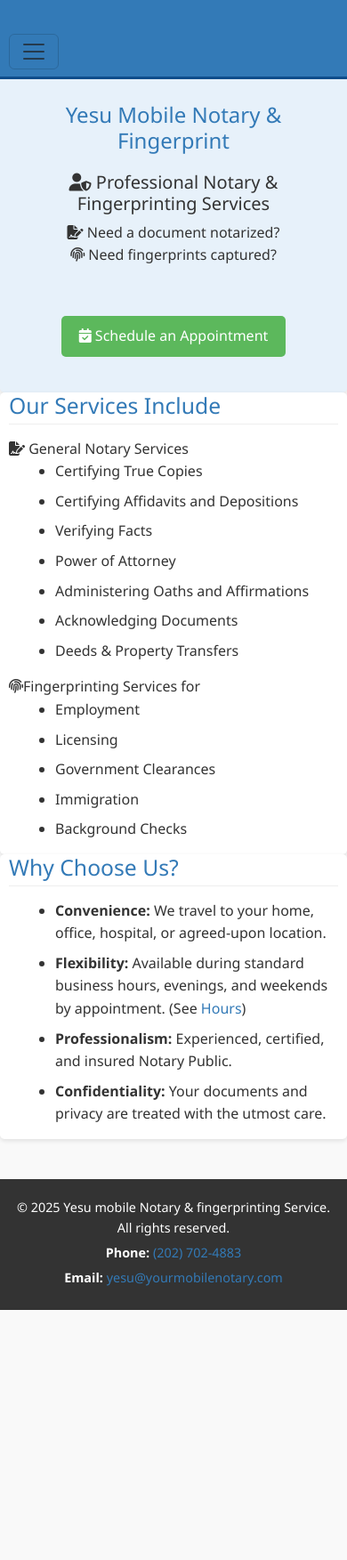
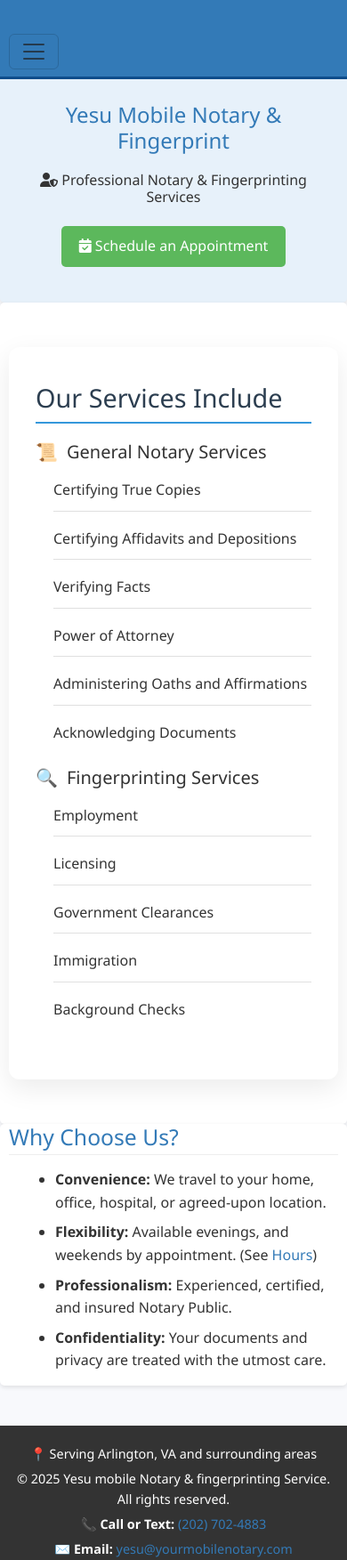
Before and after one commit to dydaniely/MobileNotary, a website: page index.html in a window 390 px wide. Shown: the whole page at 89% size. Before the commit the page ends 1472 px from the top, so only its background shows below. Drawn offline with nearby package versions, Linux system fonts and the light colour scheme.

Commit message:
updated style , footer and  ourserviceIncude section

```diff
--- a/index.html
+++ b/index.html
@@ -22,9 +22,9 @@
 </head>
 <body>
 <header class="header fixed-top">
-  <nav class="navbar navbar-expand-lg navbar-light ">
-    <div class="container">
-<!--      <a class="navbar-brand" href="index.html"></a>-->
+  <nav class="navbar navbar-expand-lg navbar-light">
+    <div class="container pull-left">
+<!--      <a class="navbar-brand" href="index.html">Notary</a>-->
       <button class="navbar-toggler me-auto" type="button" data-bs-toggle="collapse"
               data-bs-target="#navbarMenu" aria-controls="navbarMenu"
               aria-expanded="false" aria-label="Toggle navigation">
@@ -53,12 +53,12 @@
       </div>
 
       <div class="col-md-4">
-        <h5><i class="fas fa-user-shield"></i> Professional Notary & Fingerprinting Services</h5>
-        <p>
-          <i class="fas fa-file-signature"></i> Need a document notarized?<br>
-          <i class="fas fa-fingerprint"></i> Need fingerprints captured?<br>
-          <br>
-        </p>
+        <h6><i class="fas fa-user-shield"></i> Professional Notary & Fingerprinting Services</h6>
+<!--        <p>-->
+<!--          <i class="fas fa-file-signature"></i> Need a document notarized?<br>-->
+<!--          <i class="fas fa-fingerprint"></i> Need fingerprints captured?<br>-->
+<!--          <br>-->
+<!--        </p>-->
         <a href="https://app.acuityscheduling.com/schedule.php?owner=36188701" class="cta-button"> <i class ="fas fa-calendar-check"></i> Schedule an Appointment</a>
       </div>
 
@@ -66,8 +66,9 @@
   </section>
 
   <section id="services" class="container">
+    <div class="services">
     <h2>Our Services Include</h2>
-    <div class="service-header"><i class="fas fa-file-signature"></i> General Notary Services</div>
+    <h5 class="section-title">General Notary Services</h5>
     <ul>
       <li>Certifying True Copies</li>
       <li>Certifying Affidavits and Depositions</li>
@@ -75,9 +76,9 @@
       <li>Power of Attorney</li>
       <li>Administering Oaths and Affirmations</li>
       <li>Acknowledging Documents</li>
-      <li>Deeds & Property Transfers</li>
+
     </ul>
-    <div class="service-header"> <i class="fas fa-fingerprint"> </i>Fingerprinting Services for  </div>
+    <h5 class="section-title fingerprint">Fingerprinting Services </h5>
     <ul>
       <li>Employment</li>
       <li>Licensing</li>
@@ -85,14 +86,14 @@
       <li>Immigration</li>
       <li>Background Checks</li>
     </ul>
-
+    </div>
   </section>
 
   <section id="why-choose-us" class="container">
     <h2>Why Choose Us?</h2>
     <ul>
       <li><strong>Convenience:</strong> We travel to your home, office, hospital, or agreed-upon location.</li>
-      <li><strong>Flexibility:</strong> Available during standard business hours, evenings, and weekends by appointment. (See <a href="mns-html/hours.html">Hours</a>)</li>
+      <li><strong>Flexibility:</strong> Available   evenings, and weekends by appointment. (See <a href="mns-html/hours.html">Hours</a>)</li>
       <li><strong>Professionalism:</strong> Experienced, certified, and insured Notary Public.</li>
       <li><strong>Confidentiality:</strong> Your documents and privacy are treated with the utmost care.</li>
     </ul>
@@ -101,9 +102,10 @@
 
 <footer>
   <div class="container">
+    <p>📍 Serving Arlington, VA and surrounding areas</p>
     <p>© 2025 Yesu mobile Notary & fingerprinting Service. All rights reserved.</p>
-    <p><strong>Phone:</strong> <a href="tel:+12027024883">(202) 702-4883</a></p>
-    <p><strong>Email:</strong> <a href="mailto:yesu@notaryserce.com">yesu@yourmobilenotary.com</a></p>
+    <p><strong>📞 Call or Text: </strong> <a href="tel:+12027024883">(202) 702-4883</a></p>
+    <p><strong>✉️ Email:</strong> <a href="mailto:yesu@notaryserce.com">yesu@yourmobilenotary.com</a></p>
   </div>
 </footer>
 
--- a/mns-html/css/custom.css
+++ b/mns-html/css/custom.css
@@ -0,0 +1,77 @@
+body {
+    font-family: 'Segoe UI', Roboto, sans-serif;
+    background-color: #f8f9fc;
+    color: #333;
+    margin: 0;
+    padding: 0;
+}
+
+
+header h1 {
+    font-size: 2.2rem;
+    margin-bottom: 10px;
+}
+
+header p {
+    font-size: 1.1rem;
+}
+
+.schedule-btn {
+    background-color: #28a745;
+    border: none;
+    color: white;
+    padding: 15px 30px;
+    font-size: 1rem;
+    border-radius: 8px;
+    cursor: pointer;
+    margin-top: 20px;
+    box-shadow: 0 4px 12px rgba(0, 0, 0, 0.1);
+    transition: background-color 0.3s ease;
+}
+
+.schedule-btn:hover {
+    background-color: #218838;
+}
+
+.services {
+    max-width: 900px;
+    margin: 50px auto;
+    background: white;
+    padding: 40px 30px;
+    border-radius: 12px;
+    box-shadow: 0 10px 30px rgba(0, 0, 0, 0.08);
+}
+
+.services h2 {
+    color: #2c3e50;
+    font-size: 1.8rem;
+    margin-bottom: 20px;
+    border-bottom: 2px solid #3498db;
+    padding-bottom: 10px;
+}
+
+.services ul {
+    list-style: none;
+    padding-left: 0;
+}
+
+.services li {
+    padding: 10px 0;
+    border-bottom: 1px solid #e0e0e0;
+    font-size: 1rem;
+    line-height: 1.6;
+}
+
+.services li:last-child {
+    border-bottom: none;
+}
+
+.section-title::before {
+    content: "\1F4DC"; /* 📜 */
+    margin-right: 10px;
+}
+
+.fingerprint.section-title::before {
+    content: "\1F50D"; /* 🔍 */
+    margin-right: 10px;
+}
```
